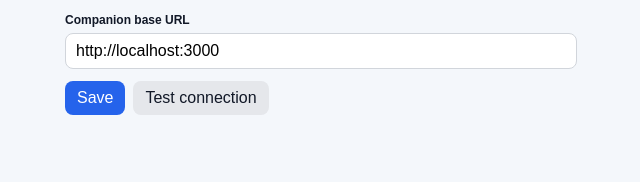
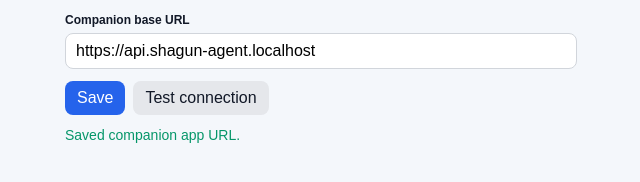
Before and after one commit to singhal-shagun/chromium-utilities, a browser extension: page src/app/options/options.html in a window 1280 px wide. Both pictures are taken after a click on the button "Save". Shown: the part 106-288 px from the top of the page, without its empty margins (319-959 px from the left). Drawn offline with Linux system fonts and the light colour scheme.

Commit message:
1. Updated the application to refer the portless URL generated by shagun-agent API.
2. Centralized the management of such constants.

```diff
--- a/src/app/options/options.html
+++ b/src/app/options/options.html
@@ -22,7 +22,7 @@
                     id="companion-base-url"
                     name="companion-base-url"
                     type="url"
-                    placeholder="http://localhost:3000" />
+                    placeholder="https://api.shagun-agent.localhost" />
             </section>
 
             <section class="toolbar">
@@ -35,6 +35,7 @@
             <section id="status" class="status" aria-live="polite"></section>
         </main>
 
+        <script src="../../core/constants.js"></script>
         <script src="../../core/storage.js"></script>
         <script src="options.js"></script>
     </body>
--- a/src/app/options/options.js
+++ b/src/app/options/options.js
@@ -1,19 +1,20 @@
-;(function () {
+; (function () {
     const companionInput = document.getElementById("companion-base-url")
     const statusEl = document.getElementById("status")
+    const DEFAULT_URL = globalThis.COMPANION_DEFAULT_BASE_URL
 
     /** Origins that are always covered by manifest host_permissions. */
-    const ALWAYS_PERMITTED_ORIGINS = ["http://localhost", "http://127.0.0.1"]
+    const ALWAYS_PERMITTED_ORIGINS = ["https://api.shagun-agent.localhost"]
 
     async function loadSettings() {
         const settings = await HtmlMarkdownStorage.getSettings()
-        companionInput.value =
-            settings.companionBaseUrl || "http://localhost:3000"
+        companionInput.placeholder = DEFAULT_URL
+        companionInput.value = settings.companionBaseUrl || DEFAULT_URL
     }
 
     async function saveSettings() {
         const value = (companionInput.value || "").trim()
-        const normalized = value || "http://localhost:3000"
+        const normalized = value || DEFAULT_URL
         await HtmlMarkdownStorage.saveSettings({ companionBaseUrl: normalized })
 
         // Request optional host permission if the URL points to a non-local origin
@@ -54,7 +55,7 @@
 
     async function testConnection() {
         const baseUrl =
-            (companionInput.value || "").trim() || "http://localhost:3000"
+            (companionInput.value || "").trim() || DEFAULT_URL
         setStatus("Testing companion app connection…", "info")
 
         try {
--- /dev/null
+++ b/src/core/constants.js
@@ -0,0 +1,13 @@
+; (function (global) {
+    /**
+     * The default base URL of the companion app.
+     *
+     * With portless integration this is a stable, named HTTPS URL.
+     * Change this in one place — every module that needs a fallback
+     * reads it from this global.
+     */
+    const COMPANION_DEFAULT_BASE_URL = "https://api.shagun-agent.localhost"
+
+    global.COMPANION_DEFAULT_BASE_URL =
+        global.COMPANION_DEFAULT_BASE_URL || COMPANION_DEFAULT_BASE_URL
+})(typeof window !== "undefined" ? window : globalThis)
--- a/src/core/storage.js
+++ b/src/core/storage.js
@@ -1,6 +1,6 @@
-;(function (global) {
+; (function (global) {
     const DEFAULT_SETTINGS = {
-        companionBaseUrl: "http://localhost:3000"
+        companionBaseUrl: global.COMPANION_DEFAULT_BASE_URL
     }
 
     function getSettings() {
```
Also changed, not shown: src/background/service-worker.js (+8 -6 lines), manifest.json.
